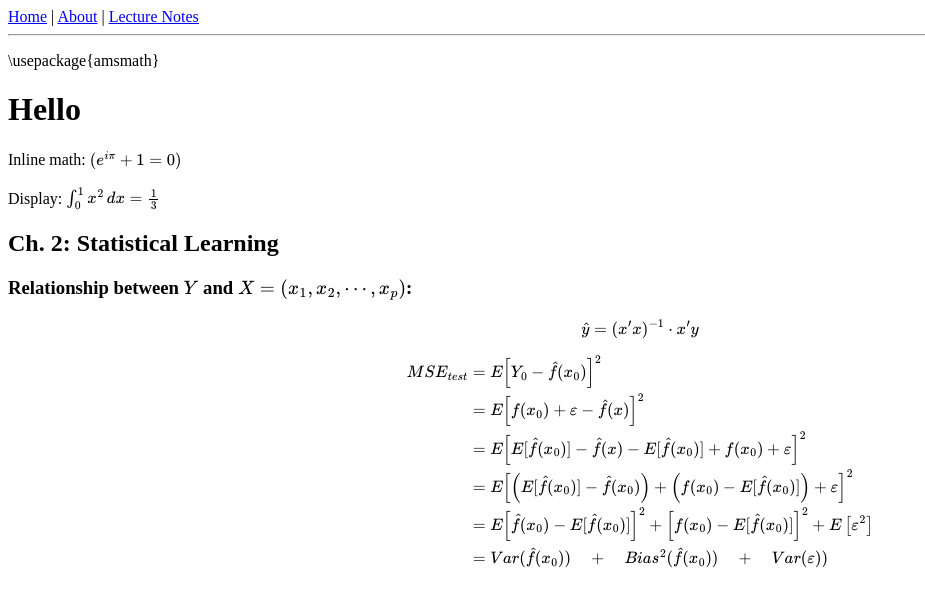
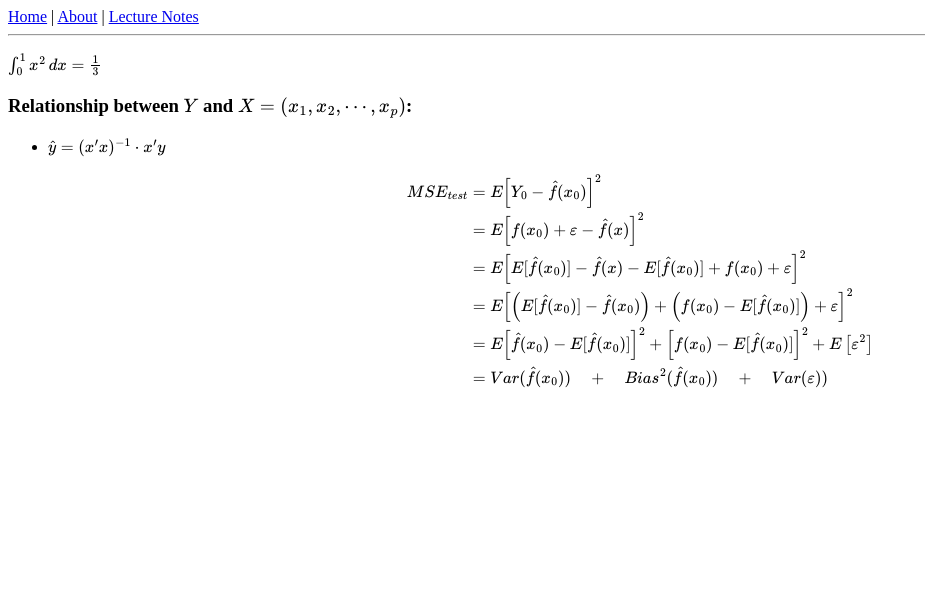
Before and after one commit to seanoberc/stat-431, a Jekyll site: the page built from docs/lecture-notes/ch_2_notes.md, in a window 1280 px wide. Shown: the top 607 px of the page, without its empty margins (0-925 px from the left). Built offline with Jekyll 4.4.1, drawn with Linux system fonts in a browser that asks for light colours.

Commit message:
modify: typesetting

```diff
--- a/docs/lecture-notes/ch_2_notes.md
+++ b/docs/lecture-notes/ch_2_notes.md
@@ -1,24 +1,12 @@
 ---
 layout: default
+title: Chapter 2
 ---
-\usepackage{amsmath}
 
-# Hello
-Inline math:
-$(e^{i\pi}+1=0)$
-
-Display:
-$$
-\int_0^1 x^2\,dx = \frac{1}{3}
-$$
-
-## Ch. 2: Statistical Learning
+$\int_0^1 x^2\,dx = \frac{1}{3}$
 
 ### Relationship between $Y$ and $X = (x_1, x_2, \cdots, x_p)$:
-
-$$
-\hat{y} = (x'x)^{-1} \cdot x'y
-$$
+- $\hat{y} = (x'x)^{-1} \cdot x'y$
 
 $$
 \begin{aligned}
```
